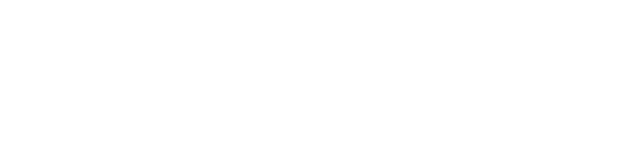
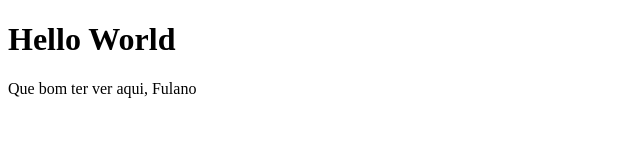
Before and after one commit to brenhof/Projeto_1_3, a plain HTML site: page index.html in a window 1280 px wide. Shown: the whole page, without its empty margins (0-640 px from the left). Drawn offline with Linux system fonts and the light colour scheme.

Commit message:
base com título

```diff
--- a/index.html
+++ b/index.html
@@ -7,5 +7,11 @@
 </head>
 <body>
 
+    <header>
+        <h1>Hello World</h1>
+        <p> Que bom ter ver aqui, Fulano</p>
+
+    </header>
+
 </body>
 </html>
```
